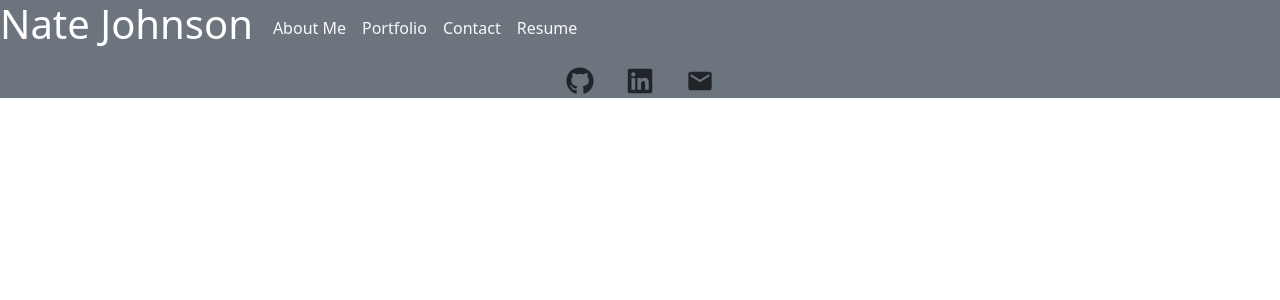
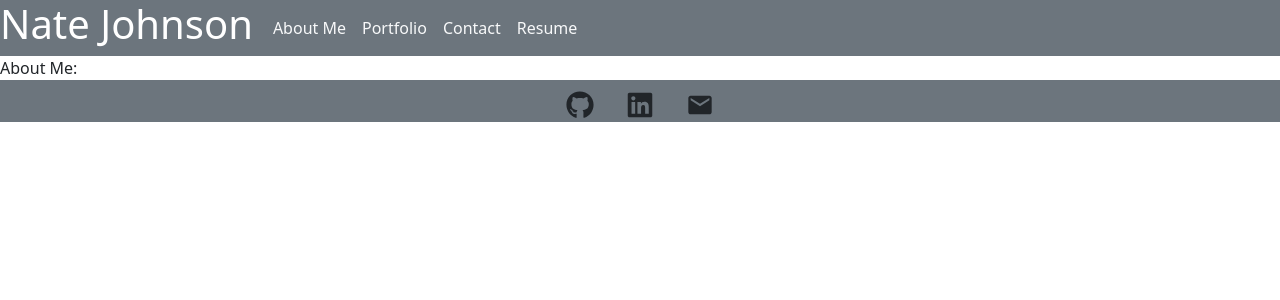
Before and after one commit to njohnson2897/react-portfolio, a React (Vite) app: page / in a window 1280 px wide. Shown: the top 300 px of the page. Built offline with nearby package versions, Linux system fonts and the light colour scheme.

Commit message:
adds validateEmail helper function

```diff
--- a/src/pages/AboutPage.jsx
+++ b/src/pages/AboutPage.jsx
@@ -1,5 +1,7 @@
 export default function AboutPage() {
     return (
-        <div></div>
+        <div>
+            About Me:
+        </div>
     )
 }
--- a/src/pages/Portfolio.jsx
+++ b/src/pages/Portfolio.jsx
@@ -1,5 +1,5 @@
 export default function Portfolio() {
     return (
-        <div></div>
+        <div>My Projects:</div>
     )
 }
--- a/src/pages/Resume.jsx
+++ b/src/pages/Resume.jsx
@@ -1,5 +1,5 @@
 export default function Resume() {
     return (
-        <div></div>
+        <div>My Resume:</div>
     )
 }
--- /dev/null
+++ b/src/utils/helpers.js
@@ -0,0 +1,5 @@
+// got this helper function from module 20, activity 18
+export function validateEmail(email) {
+    const re = /^(([^<>()[\]\\.,;:\s@"]+(\.[^<>()[\]\\.,;:\s@"]+)*)|(".+"))@((\[[0-9]{1,3}\.[0-9]{1,3}\.[0-9]{1,3}\.[0-9]{1,3}\])|(([a-zA-Z\-0-9]+\.)+[a-zA-Z]{2,}))$/;
+    return re.test(String(email).toLowerCase());
+  }
```
